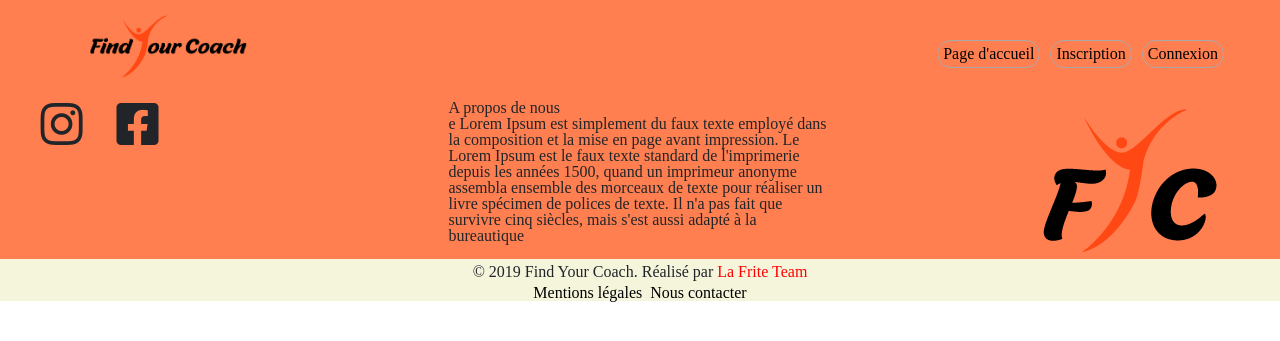
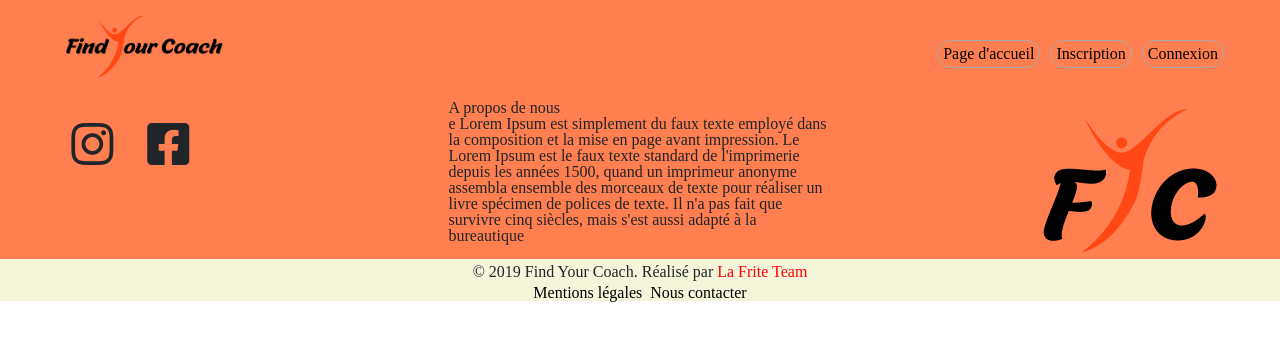
Before and after one commit to sauvalsen/find_your_coach, a Symfony app: template templates/default/index.html.twig in a window 1280 px wide. Shown: the top 341 px of the page. Run offline with Twig, Linux system fonts and the light colour scheme; the template is opened without the code that fills it, so the values that code supplies are empty; some libraries are stand-ins or nearby versions.

Commit message:
Recup css

```diff
--- a/public/asset_front/css/style.css
+++ b/public/asset_front/css/style.css
@@ -80,7 +80,7 @@ header.page-header {
 .header-logo{
 
     float:left;
-    margin-left:2%;
+
 }
 .header-logo img{
 height:80px;
@@ -134,15 +134,13 @@ ul.nav.navbar {
 footer{
     background-color: var(--Couleur-principale);
 }
+.reseaux{
+    padding-left: 8%;
+}
 .reseaux i{
+    padding-top:20px;
     padding-right: 30px;
 }
-.colone hr{
-    width:30%;
-    background-color:black;
-    height:10px;
-}
-
 .colones{
     margin-left:-2%;
     height:auto;
@@ -152,8 +150,6 @@ footer{
     width:31.3333333333333%;
     margin-left: 2%;
 }
-
-
 .logo-bas{
     float:right;
     padding-right: 15px;
```
